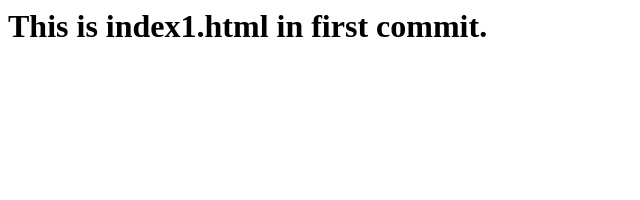
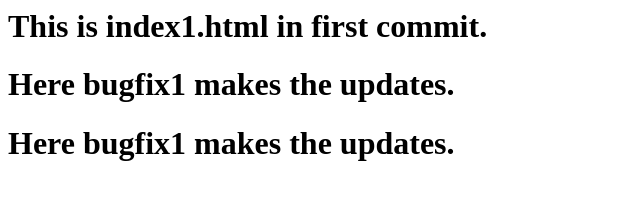
Before and after one commit to IrinaZ1/proj3, a plain HTML site: page index.html in a window 1280 px wide. Shown: the whole page, without its empty margins (0-640 px from the left). Drawn offline with Linux system fonts and the light colour scheme.

Commit message:
Bugfix1 branch updates

```diff
--- a/index.html
+++ b/index.html
@@ -1 +1,3 @@
 <h1>This is index1.html in first commit.</h1>
+<h1>Here bugfix1 makes the updates.</h1>
+<h1>Here bugfix1 makes the updates.</h1>
```
